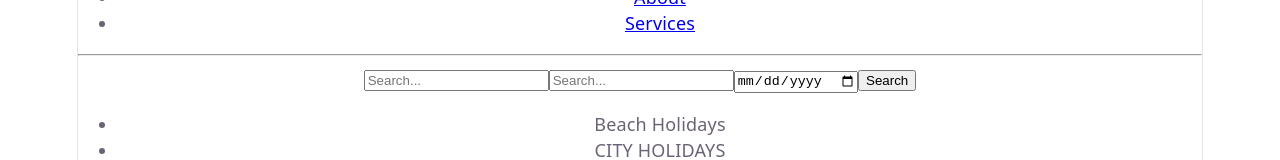
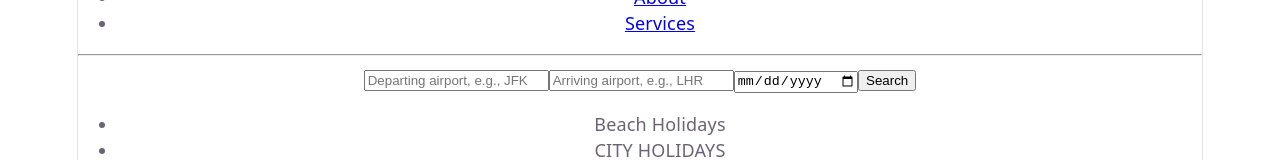
Before and after one commit to konemmah/WOH1_Final_Project_Konsta, a React (Vite) app: page / in a window 1280 px wide. Shown: the part 132-292 px from the top of the page. Built offline with nearby package versions, Linux system fonts and the light colour scheme.

Commit message:
amend: Placeholder texts for search items

```diff
--- a/src/Search.jsx
+++ b/src/Search.jsx
@@ -1,9 +1,9 @@
 function Search() {
   return (
     <div>
-      <input type="Departing airport" placeholder="Search..." />
-      <input type="Arriving airport" placeholder="Search..." />
-      <input type="Date" placeholder="Search..." />
+      <input type="Departing airport" placeholder="Departing airport, e.g., JFK" />
+      <input type="Arriving airport" placeholder="Arriving airport, e.g., LHR" />
+      <input type="Date" placeholder="Date of travel" />
       <button>Search</button>
     </div>
   );
```
